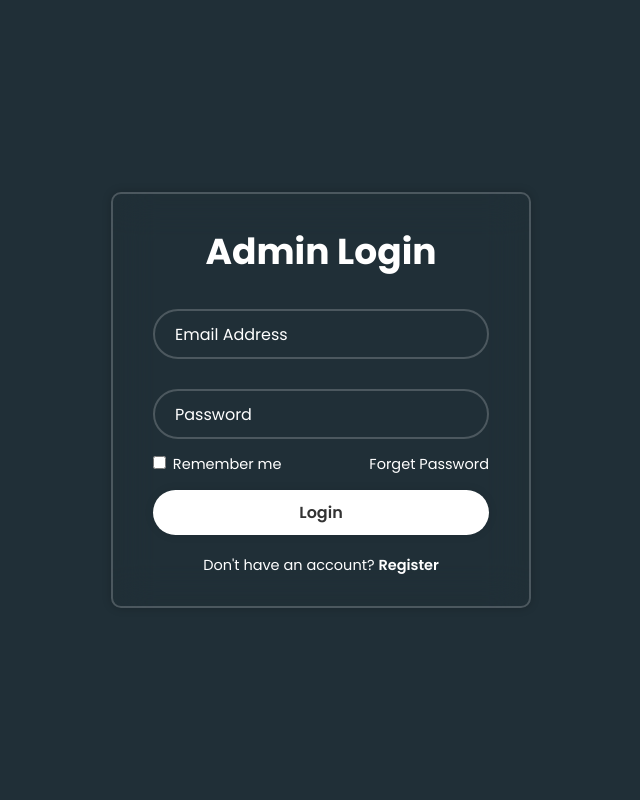
After one commit to Lim-Jiaxian/SEER_GPS_Tracker, a PHP site: page /Login.html in a window 1280 px wide. The commit adds this page. Shown: the whole page, without its empty margins (319-959 px from the left). Run offline with PHP 8.4, Linux system fonts and the light colour scheme.

Commit message:
Login Page Implemented

```diff
--- /dev/null
+++ b/Login.html
@@ -0,0 +1,48 @@
+<html lang="en">
+
+<head>
+    <meta charset="UTF-8">
+    <meta http-equiv="X-UA-Compatible" content="IE=edge">
+    <meta name="viewport"content="width=device-width,
+    initial-scale=1.0">
+    <link href='https://unpkg.com/boxicons@2.1.4/css/boxicons.min.css' rel='stylesheet'>
+    <link rel="stylesheet" href="css/styles.css">
+    <link rel="preconnect" href="https://fonts.gstatic.com" crossorigin>
+    <link href="https://fonts.googleapis.com/css2?family=Poppins:ital,wght@0,300;0,400;0,600;0,700;1,200&display=swap" rel="stylesheet">
+</head>
+
+<body>
+    <div class="logincontainer">
+        <div class="wrapper">
+            <!-- Create a HTML Form within the container -->
+            <form action="php/checkLogin.php" method="post">
+                <!-- 1st row - Header Row -->
+                <h1>Admin Login</h1>
+                <!-- 2nd row - Entry of email address -->
+                <div class="input-box">
+                        <input class="form-control" placeholder="Email Address" type="email" name="email" id="email" required />
+
+                </div>
+                <!-- 3rd row - Entry of password -->
+                <div class="input-box">
+                        <input class="form-control" placeholder="Password" type="password" name="password" id="password" required />
+
+                </div>
+                <!-- 4th row - Login button -->
+                <div class='remember-forget'>
+                    <label><input type="checkbox"> Remember me</label>
+                    <p><a href="php/forgetPassword.php">Forget Password</a></p>
+                </div>
+                <button type='submit' class="btn">Login</button>
+
+                <div class="register-link">
+                    <p>Don't have an account?
+                        <a href="#">Register</a>
+                    </p>
+                </div>
+            </form>
+        </div>
+    </div>
+</body>
+
+</html>
--- a/css/styles.css
+++ b/css/styles.css
@@ -1,6 +1,7 @@
 *{
     margin: 0;
     padding: 0;
+    box-sizing: border-box;
     font-family: 'Poppins', sans-serif;
 }
 
@@ -8,8 +9,108 @@ body{
     margin: 0;
     background-color:#202F37;
     overflow-x: hidden;
+}
+
+.logincontainer{
+    display: flex;
+    justify-content: center;
+    align-items: center;
+    min-height: 100vh;
+    background-size: cover;
+    background-position: center;
+}
+
+.wrapper {
+    width: 420px;
+    background: transparent;
+    border: 2px solid rgba(255, 255, 255, .2);
+    backdrop-filter: blur(20px);
+    box-shadow: 0 0 10px rgba(0, 0, 0, .2);
+    color: #fff;
+
+    border-radius: 10px;
+    padding: 30px 40px;
+}
+
+.wrapper h1 {
+    font-size: 36px;
     text-align: center;
 }
+
+.wrapper .input-box {
+    width: 100%;
+    height: 50px;
+    margin: 30px 0;
+
+}
+
+.input-box input {
+    width: 100%;
+    height: 100%;
+    background: transparent;
+    border: none;
+    outline: none;
+    border: 2px solid rgba(255, 255, 255, .2);
+    border-radius: 40px;
+    font-size: 16px;
+    color: #fff;
+    padding: 20px 45px 20px 20px;
+}
+
+.input-box input::placeholder {
+    color: #fff;}
+
+.wrapper .remember-forget {
+    display: flex;
+    justify-content: space-between;
+    font-size: 14.5px;
+    margin: -15px 0 15px;
+}
+
+.remember-forget label input{
+    accent-color: #fff;
+    margin-right: 3px;
+}
+
+.remember-forget a{
+    color: #fff;
+    text-decoration: none;
+}
+
+.remember-forget a:hover{
+    text-decoration: underline;
+}
+
+.wrapper .btn{
+    width: 100%;
+    height: 45px;
+    background: #fff;
+    border: none;
+    outline: none;
+    border-radius: 40px;
+    box-shadow: 0 0 10px rgba(0, 0, 0, .1);
+    cursor: pointer;
+    font-size: 16px;
+    color: #333;
+    font-weight: 600;
+}
+
+.wrapper .register-link{
+    font-size: 14.5px;
+    text-align: center;
+    margin-top: 20px;
+}
+
+.register-link p a{
+    color: #fff;
+    text-decoration: none;
+    font-weight: 600;
+}
+
+.register-link p a:hover{
+    text-decoration: underline;
+}
+
 
 .header{
     min-height: 100vh;
@@ -135,10 +236,6 @@ select:focus{
     outline:none;
 }
 
-label{
-    font-size: 20px;
-    color: #FFC92F;
-}
 
 <!----- About Us page ----->
 
--- a/index.html
+++ b/index.html
@@ -23,7 +23,7 @@
                     <li><a href="about.html">ABOUT</a></li>
                     <li><a href="">SERVICES</a></li>
                     <li><a href="">CONTACT</a></li>
-                    <li><a href="php/Login.php">Login</a></li>
+                    <li><a href="Login.html">Login</a></li>
                 </ul>
             </div>
         </nav>
--- a/php/Index.php
+++ b/php/Index.php
@@ -2,7 +2,7 @@
 // Detect the current session
 session_start();
 // Include the Page Layout header
-    echo "Hello World";
+    echo "Login Successfully";
 ?>
 
 
```
Also changed, not shown: php/Login.php (deleted, +0 -47 lines), php/forgetPassword.php (added, +71 -0 lines).
